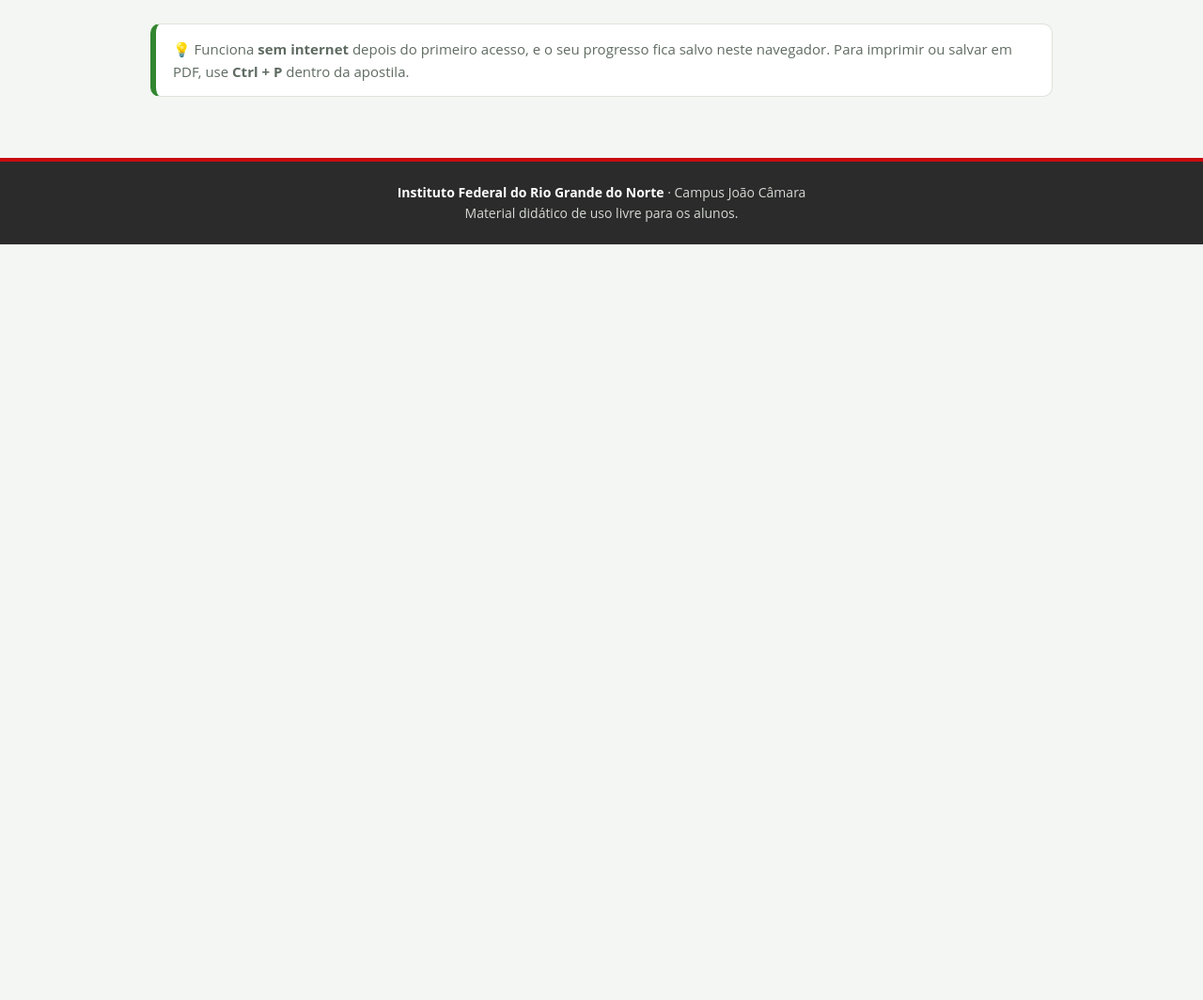
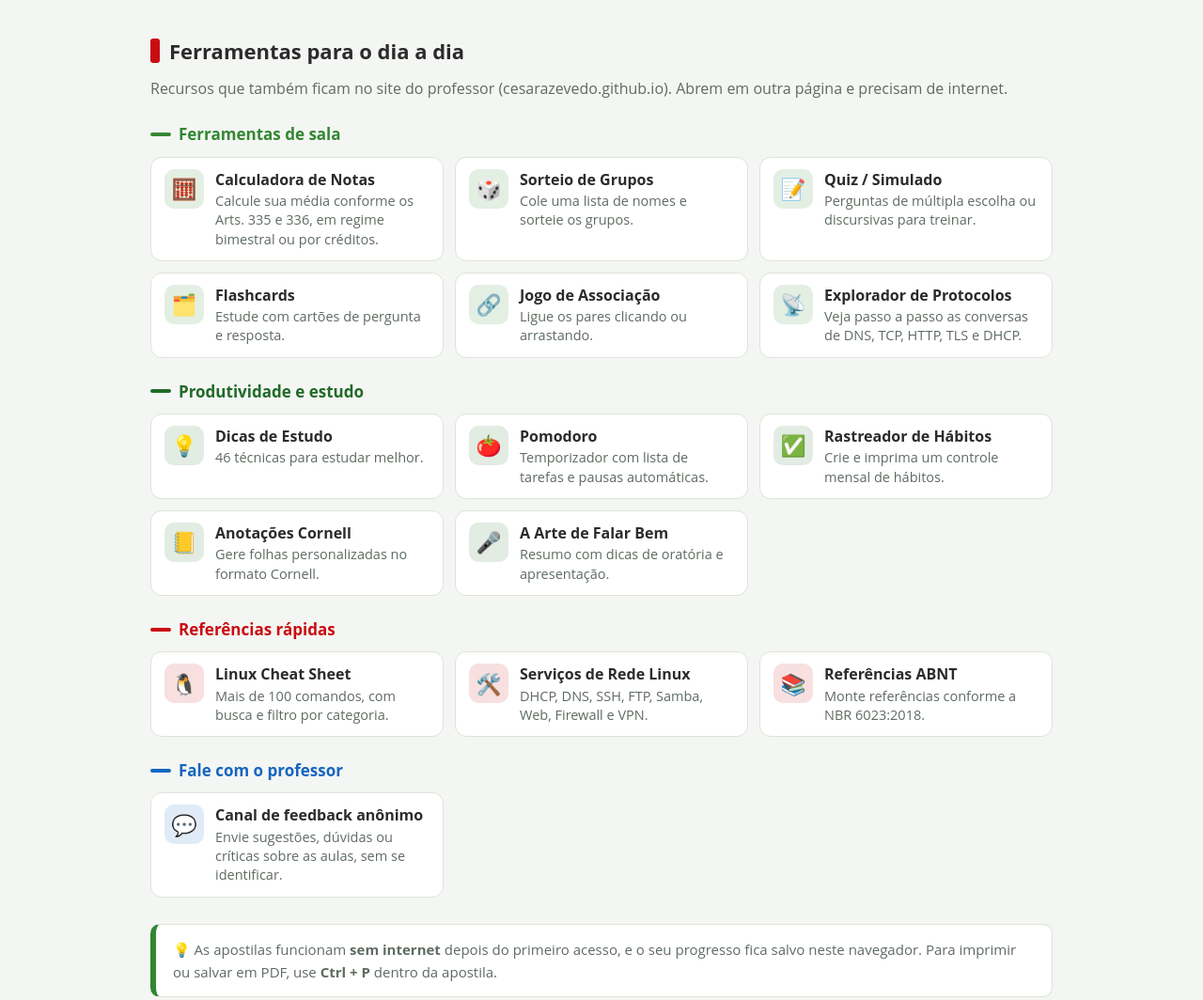
Before and after one commit to cesarazevedo/apostilas, a plain HTML site: page index.html in a window 1280 px wide. Shown: the part 741-1805 px from the top of the page at 94% size. Before the commit the page ends 1001 px from the top, so only its background shows below. Drawn offline with Linux system fonts and the light colour scheme.

Commit message:
Página inicial: links para as ferramentas do site do professor (#18)
Claude-Session: https://claude.ai/code/session_01CPjJkp29qJ8j8cCuq4z2zC

Co-authored-by: Claude <noreply@anthropic.com>

```diff
--- a/index.html
+++ b/index.html
@@ -37,11 +37,22 @@ h2:before{content:"";width:10px;height:26px;background:var(--verm);border-radius
 .card span{color:var(--suave);font-size:15px;flex:1}
 .card em{display:block;margin-top:12px;font-style:normal;font-size:14px;font-weight:700;color:var(--verde-esc)}
 .card.off{opacity:.55;pointer-events:none}
+.lead{color:var(--suave);margin:-6px 0 6px}
+main>h2#ferramentas{margin-top:40px}
+.grp{font-size:17px;margin:22px 0 10px;color:var(--c);display:flex;align-items:center;gap:8px}
+.grp:before{content:"";width:22px;height:4px;border-radius:2px;background:var(--c)}
+.tools{display:grid;grid-template-columns:repeat(auto-fill,minmax(270px,1fr));gap:12px}
+.tool{display:flex;gap:12px;align-items:flex-start;background:var(--card);border:1px solid var(--borda);border-radius:12px;padding:12px 14px;text-decoration:none;color:inherit;transition:transform .15s,box-shadow .15s}
+.tool:hover,.tool:focus-visible{transform:translateY(-2px);box-shadow:0 6px 14px rgba(0,0,0,.1);border-color:var(--c)}
+.tool:focus-visible{outline:3px solid var(--verde);outline-offset:2px}
+.tool i{font-style:normal;font-size:22px;width:42px;height:42px;flex:none;border-radius:10px;display:grid;place-items:center;background:color-mix(in srgb,var(--c) 13%,#fff)}
+.tool span{font-size:14.5px;color:var(--suave);line-height:1.4}
+.tool b{display:block;color:var(--cinza);font-size:16px;margin-bottom:2px}
 .info{margin-top:28px;background:#fff;border:1px solid var(--borda);border-left:6px solid var(--verde);border-radius:10px;padding:14px 18px;font-size:15px;color:var(--suave)}
 footer{background:var(--cinza);color:#d6d9d4;text-align:center;font-size:14px;padding:22px 20px;border-top:4px solid var(--verm)}
 footer b{color:#fff}
 @media(max-width:560px){.topo .sub{text-align:left}.topo img{height:52px}.hero .dot{width:100px;height:100px}.hero .qd{display:none}}
-@media(prefers-color-scheme:dark){:root{--fundo:#0f1514;--card:#17201f;--borda:#2f3b3a;--cinza:#e5e7eb;--suave:#9ca3af}.topo{background:#fff}.topo .sub,.topo .sub b{color:#444}.info{background:#17201f}.card em{color:#7fd17b}.ico{background:color-mix(in srgb,var(--c) 25%,#17201f)}footer{background:#0b100f}}
+@media(prefers-color-scheme:dark){:root{--fundo:#0f1514;--card:#17201f;--borda:#2f3b3a;--cinza:#e5e7eb;--suave:#9ca3af}.topo{background:#fff}.topo .sub,.topo .sub b{color:#444}.info{background:#17201f}.card em{color:#7fd17b}.ico,.tool i{background:color-mix(in srgb,var(--c) 25%,#17201f)}footer{background:#0b100f}}
 </style>
 </head>
 <body>
@@ -64,7 +75,36 @@ footer b{color:#fff}
     <a class="card" href="etd/" style="--c:#ad1457"><i class="ico" aria-hidden="true">💻</i><b>Educação em Tecnologias Digitais</b><span>Nunca mexeu em um computador? Sem problema! Aprenda do primeiro clique ao Word, ao Excel e à segurança contra golpes, passo a passo e com treino na tela.</span><em>Começar do zero →</em></a>
     <!-- Para adicionar outra disciplina, copie o bloco acima e troque o link, o ícone e o texto. -->
   </div>
-  <p class="info">💡 Funciona <b>sem internet</b> depois do primeiro acesso, e o seu progresso fica salvo neste navegador. Para imprimir ou salvar em PDF, use <b>Ctrl + P</b> dentro da apostila.</p>
+  <h2 id="ferramentas">Ferramentas para o dia a dia</h2>
+  <p class="lead">Recursos que também ficam no site do professor (cesarazevedo.github.io). Abrem em outra página e precisam de internet.</p>
+  <h3 class="grp" style="--c:#338731">Ferramentas de sala</h3>
+  <div class="tools">
+    <a class="tool" href="https://cesarazevedo.github.io/calculadora" style="--c:#338731" rel="noopener"><i aria-hidden="true">🧮</i><span><b>Calculadora de Notas</b>Calcule sua média conforme os Arts. 335 e 336, em regime bimestral ou por créditos.</span></a>
+    <a class="tool" href="https://cesarazevedo.github.io/sorteio" style="--c:#338731" rel="noopener"><i aria-hidden="true">🎲</i><span><b>Sorteio de Grupos</b>Cole uma lista de nomes e sorteie os grupos.</span></a>
+    <a class="tool" href="https://cesarazevedo.github.io/quiz" style="--c:#338731" rel="noopener"><i aria-hidden="true">📝</i><span><b>Quiz / Simulado</b>Perguntas de múltipla escolha ou discursivas para treinar.</span></a>
+    <a class="tool" href="https://cesarazevedo.github.io/flashcards" style="--c:#338731" rel="noopener"><i aria-hidden="true">🗂️</i><span><b>Flashcards</b>Estude com cartões de pergunta e resposta.</span></a>
+    <a class="tool" href="https://cesarazevedo.github.io/associacao" style="--c:#338731" rel="noopener"><i aria-hidden="true">🔗</i><span><b>Jogo de Associação</b>Ligue os pares clicando ou arrastando.</span></a>
+    <a class="tool" href="https://cesarazevedo.github.io/protocolos" style="--c:#338731" rel="noopener"><i aria-hidden="true">📡</i><span><b>Explorador de Protocolos</b>Veja passo a passo as conversas de DNS, TCP, HTTP, TLS e DHCP.</span></a>
+  </div>
+  <h3 class="grp" style="--c:#216a28">Produtividade e estudo</h3>
+  <div class="tools">
+    <a class="tool" href="https://cesarazevedo.github.io/dicas" style="--c:#216a28" rel="noopener"><i aria-hidden="true">💡</i><span><b>Dicas de Estudo</b>46 técnicas para estudar melhor.</span></a>
+    <a class="tool" href="https://cesarazevedo.github.io/pomodoro" style="--c:#216a28" rel="noopener"><i aria-hidden="true">🍅</i><span><b>Pomodoro</b>Temporizador com lista de tarefas e pausas automáticas.</span></a>
+    <a class="tool" href="https://cesarazevedo.github.io/habit-tracker" style="--c:#216a28" rel="noopener"><i aria-hidden="true">✅</i><span><b>Rastreador de Hábitos</b>Crie e imprima um controle mensal de hábitos.</span></a>
+    <a class="tool" href="https://cesarazevedo.github.io/cornell" style="--c:#216a28" rel="noopener"><i aria-hidden="true">📒</i><span><b>Anotações Cornell</b>Gere folhas personalizadas no formato Cornell.</span></a>
+    <a class="tool" href="https://cesarazevedo.github.io/oratoria" style="--c:#216a28" rel="noopener"><i aria-hidden="true">🎤</i><span><b>A Arte de Falar Bem</b>Resumo com dicas de oratória e apresentação.</span></a>
+  </div>
+  <h3 class="grp" style="--c:#c90c10">Referências rápidas</h3>
+  <div class="tools">
+    <a class="tool" href="https://cesarazevedo.github.io/cheatsheet-linux" style="--c:#c90c10" rel="noopener"><i aria-hidden="true">🐧</i><span><b>Linux Cheat Sheet</b>Mais de 100 comandos, com busca e filtro por categoria.</span></a>
+    <a class="tool" href="https://cesarazevedo.github.io/cheatsheet-linux-services" style="--c:#c90c10" rel="noopener"><i aria-hidden="true">🛠️</i><span><b>Serviços de Rede Linux</b>DHCP, DNS, SSH, FTP, Samba, Web, Firewall e VPN.</span></a>
+    <a class="tool" href="https://cesarazevedo.github.io/abnt" style="--c:#c90c10" rel="noopener"><i aria-hidden="true">📚</i><span><b>Referências ABNT</b>Monte referências conforme a NBR 6023:2018.</span></a>
+  </div>
+  <h3 class="grp" style="--c:#1565c0">Fale com o professor</h3>
+  <div class="tools">
+    <a class="tool" href="https://cesarazevedo.github.io/feedback" style="--c:#1565c0" rel="noopener"><i aria-hidden="true">💬</i><span><b>Canal de feedback anônimo</b>Envie sugestões, dúvidas ou críticas sobre as aulas, sem se identificar.</span></a>
+  </div>
+  <p class="info">💡 As apostilas funcionam <b>sem internet</b> depois do primeiro acesso, e o seu progresso fica salvo neste navegador. Para imprimir ou salvar em PDF, use <b>Ctrl + P</b> dentro da apostila.</p>
 </main>
 <footer><b>Instituto Federal do Rio Grande do Norte</b> · Campus João Câmara<br>Material didático de uso livre para os alunos.</footer>
 <script>if('serviceWorker' in navigator&&/^https?:$/.test(location.protocol))addEventListener('load',function(){navigator.serviceWorker.register('sw.js').catch(function(){})});</script>
```
